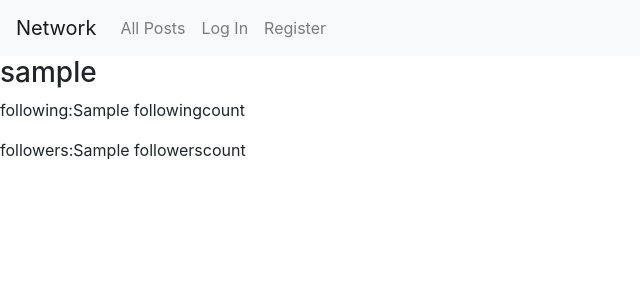
After one commit to ycwhencpp/twitter-clone, a Django app: template network/templates/network/profile.html in a window 1280 px wide. The commit adds this page. Shown: the top 300 px of the page, without its empty margins (0-640 px from the left). Run offline with Django 3.2, Linux system fonts and the light colour scheme; the template is opened without the code that fills it: most values are stand-ins (such as "Sample title", 1, 10 or a date in 2020); some libraries are stand-ins or nearby versions.

Commit message:
userpage update1

```diff
--- a/network/admin.py
+++ b/network/admin.py
@@ -1,5 +1,8 @@
 from django.contrib import admin
-from .models import make_tweet
+from .models import make_tweet, mutuals, tweet_comment,User
 # Register your models here.
 
 admin.site.register(make_tweet)
+admin.site.register(tweet_comment)
+admin.site.register(User)
+admin.site.register(mutuals)
--- /dev/null
+++ b/network/static/network/profile.js
@@ -0,0 +1 @@
+console.log("hey");
--- a/network/templates/network/layout.html
+++ b/network/templates/network/layout.html
@@ -46,5 +46,6 @@
             {% endblock %}
         </div>
         <script src="{% static 'network/editpost.js' %}"></script>
+        <script src="{% static 'network/profile.js' %}"></script>
     </body>
 </html>
--- /dev/null
+++ b/network/templates/network/profile.html
@@ -0,0 +1,10 @@
+{% extends "network/layout.html" %}
+
+{% block body %}
+
+<div class="profile">
+    <h3 class="username">{{profile.mutual.username}}</h3>
+    <p class="followers"> following:{{profile.followingcount}}</p>
+    <p class="following"> followers:{{profile.followerscount}}</p>
+</div>
+{% endblock %}
--- a/network/urls.py
+++ b/network/urls.py
@@ -8,6 +8,7 @@ urlpatterns = [
     path("login", views.login_view, name="login"),
     path("logout", views.logout_view, name="logout"),
     path("register", views.register, name="register"),
+    path("profile/<str:username>", views.view_profile, name="view_profile"),
 
     # API ROUTES
     path("editpost", views.editpost, name="editpost")
```
Also changed, not shown: network/models.py (+7 -0 lines), network/views.py (+11 -2 lines), db.sqlite3, network/migrations/0002_auto_20211206_2150.py (added), network/migrations/0003_alter_mutuals_user.py (added), network/migrations/0004_alter_mutuals_user.py (added).
